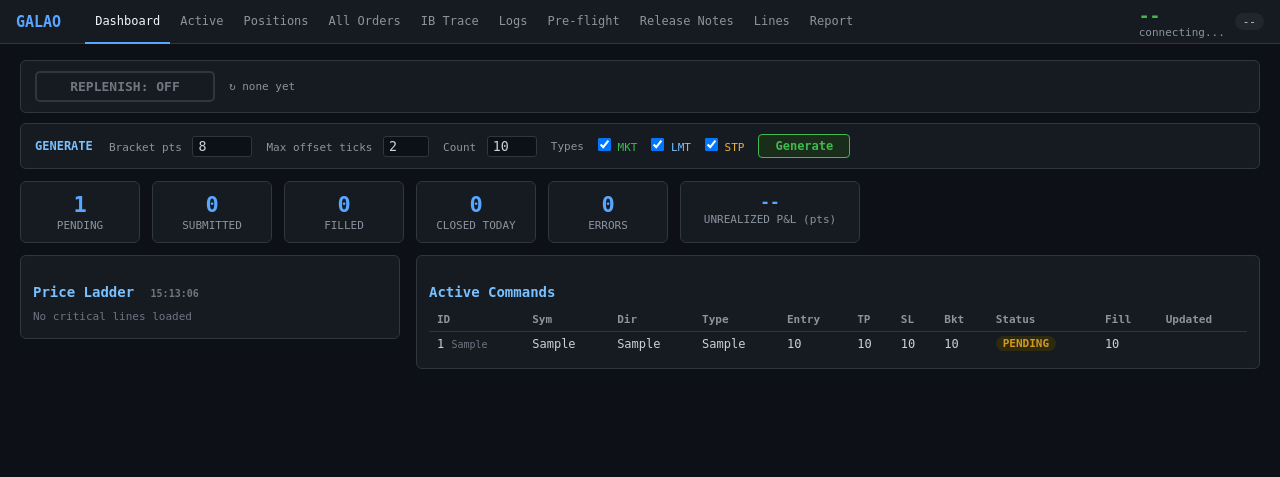
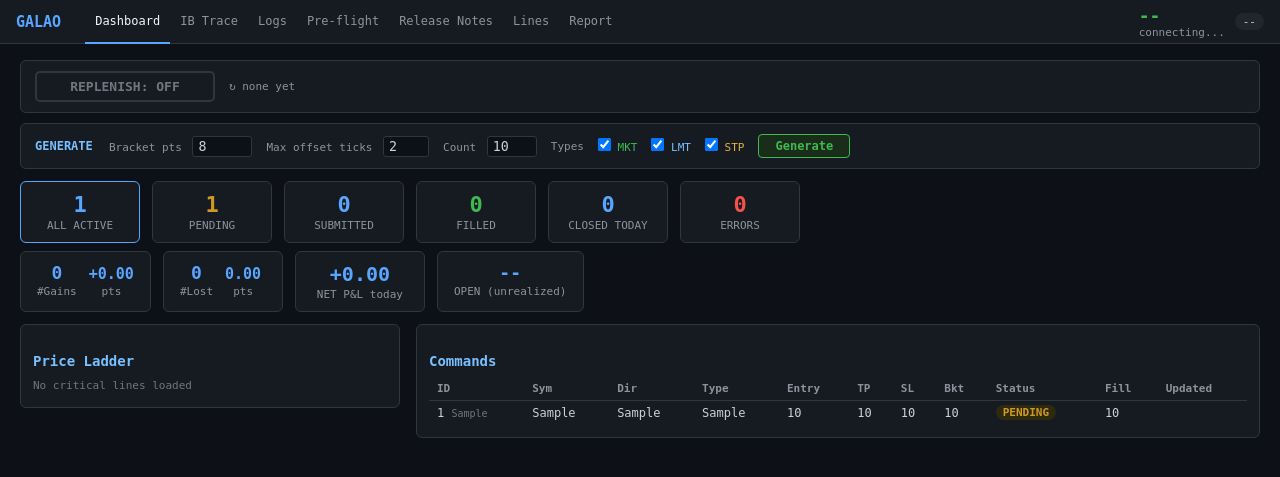
Before and after one commit to orengavish/galgo2006, a Flask app: page / in a window 1280 px wide. Shown: the top 477 px of the page. Run offline with Flask 3, Linux system fonts and the light colour scheme; tables that the repository leaves empty hold one stand-in row (values such as "Sample post"); data that the repository does not hold is empty.

Commit message:
Dashboard: filter buttons, P&L breakdown, remove Active/All Orders tabs
- Remove Active and All Orders nav tabs (dashboard covers both)
- Stat cards are now clickable filter buttons for the commands table;
  active filter shown as label with ✕ clear button
- P&L row: #Gains/+pts, #Lost/-pts, NET today, OPEN unrealized (green/red)
- api/stats: fix unrealized P&L from FILLED commands (positions table was
  empty); add pnl_today {wins, gains, losses, loss_total, net} from
  completed_trades

Co-Authored-By: Claude Sonnet 4.6 <noreply@anthropic.com>

```diff
--- a/trader/visualizer/app.py
+++ b/trader/visualizer/app.py
@@ -111,11 +111,12 @@ def api_session_state():
 
 @app.route("/api/stats")
 def api_stats():
+    today = datetime.now(timezone.utc).strftime("%Y-%m-%d")
+
     with get_db(_get_db_path()) as con:
-        rows = con.execute(
+        status_rows = con.execute(
             "SELECT status, COUNT(*) as cnt FROM commands GROUP BY status"
         ).fetchall()
-        today = datetime.now(timezone.utc).strftime("%Y-%m-%d")
         closed_today = con.execute(
             "SELECT COUNT(*) FROM commands WHERE status='CLOSED'"
             " AND date(updated_at)=?", (today,)
@@ -124,32 +125,17 @@ def api_stats():
             "SELECT COUNT(*) FROM commands WHERE status IN ('ERROR','RECONCILE_REQUIRED')"
         ).fetchone()[0]
 
-        # Unrealized P&L from open positions
-        positions = _rows_to_list(con.execute(
-            "SELECT * FROM positions WHERE status='OPEN'"
+        # Unrealized P&L — read from FILLED commands (positions table not populated)
+        filled_cmds = _rows_to_list(con.execute(
+            "SELECT direction, fill_price, quantity FROM commands WHERE status='FILLED'"
         ).fetchall())
 
-    counts = {r["status"]: r["cnt"] for r in rows}
-    counts["CLOSED"] = closed_today
-    counts["ERROR"]  = errors
+        # Realized P&L today from completed_trades
+        pnl_today_rows = _rows_to_list(con.execute(
+            "SELECT pnl_points FROM completed_trades WHERE date(exit_time)=?", (today,)
+        ).fetchall())
 
-    try:
-        from visualizer.price_feed import get_latest
-        price, _ = get_latest()
-    except Exception:
-        price = None
-
-    pnl = None
-    if price and positions:
-        pnl = sum(
-            (price - p["entry_price"]) * p["quantity"] if p["direction"] == "BUY"
-            else (p["entry_price"] - price) * p["quantity"]
-            for p in positions
-        )
-    counts["unrealized_pnl"] = round(pnl, 2) if pnl is not None else None
-
-    # ── Replenish stats (commands with parent_command_id set) ──────────────
-    with get_db(_get_db_path()) as con:
+        # Replenish stats
         rp_rows = con.execute(
             "SELECT status, COUNT(*) as cnt FROM commands"
             " WHERE parent_command_id IS NOT NULL GROUP BY status"
@@ -158,19 +144,52 @@ def api_stats():
             "SELECT COUNT(*) FROM commands WHERE parent_command_id IS NOT NULL"
         ).fetchone()[0]
         rp_closed_pnl = con.execute(
-            "SELECT SUM(pnl_points) FROM commands"
-            " WHERE parent_command_id IS NOT NULL AND status='CLOSED'"
+            "SELECT SUM(ct.pnl_points) FROM completed_trades ct"
+            " JOIN commands c ON c.id = ct.command_id"
+            " WHERE c.parent_command_id IS NOT NULL"
         ).fetchone()[0]
 
+    counts = {r["status"]: r["cnt"] for r in status_rows}
+    counts["CLOSED"] = closed_today
+    counts["ERROR"]  = errors
+
+    # ── Unrealized P&L ────────────────────────────────────────────────────
+    try:
+        from visualizer.price_feed import get_latest
+        price, _ = get_latest()
+    except Exception:
+        price = None
+
+    unrealized = None
+    if price and filled_cmds:
+        unrealized = sum(
+            (price - c["fill_price"]) * c["quantity"] if c["direction"] == "BUY"
+            else (c["fill_price"] - price) * c["quantity"]
+            for c in filled_cmds if c["fill_price"] is not None
+        )
+    counts["unrealized_pnl"] = round(unrealized, 2) if unrealized is not None else None
+
+    # ── Realized P&L today breakdown ──────────────────────────────────────
+    wins   = [r["pnl_points"] for r in pnl_today_rows if r["pnl_points"] > 0]
+    losses = [r["pnl_points"] for r in pnl_today_rows if r["pnl_points"] <= 0]
+    counts["pnl_today"] = {
+        "wins":       len(wins),
+        "gains":      round(sum(wins), 2)   if wins   else 0.0,
+        "losses":     len(losses),
+        "loss_total": round(sum(losses), 2) if losses else 0.0,
+        "net":        round(sum(r["pnl_points"] for r in pnl_today_rows), 2) if pnl_today_rows else 0.0,
+    }
+
+    # ── Replenish stats ───────────────────────────────────────────────────
     rp_by_status = {r["status"]: r["cnt"] for r in rp_rows}
     counts["replenish"] = {
-        "total":    rp_total,
-        "pending":  rp_by_status.get("PENDING", 0),
+        "total":     rp_total,
+        "pending":   rp_by_status.get("PENDING", 0),
         "submitted": rp_by_status.get("SUBMITTED", 0) + rp_by_status.get("SUBMITTING", 0),
-        "filled":   rp_by_status.get("FILLED", 0),
-        "closed":   rp_by_status.get("CLOSED", 0),
-        "error":    rp_by_status.get("ERROR", 0),
-        "pnl":      round(rp_closed_pnl, 2) if rp_closed_pnl is not None else None,
+        "filled":    rp_by_status.get("FILLED", 0),
+        "closed":    rp_by_status.get("CLOSED", 0),
+        "error":     rp_by_status.get("ERROR", 0),
+        "pnl":       round(rp_closed_pnl, 2) if rp_closed_pnl is not None else None,
     }
 
     return jsonify(counts)
--- a/trader/visualizer/templates/base.html
+++ b/trader/visualizer/templates/base.html
@@ -108,9 +108,6 @@
 <div id="topbar">
   <span class="logo">GALAO</span>
   <a href="/"           class="{% if active=='dashboard'    %}active{% endif %}">Dashboard</a>
-  <a href="/active"     class="{% if active=='active'       %}active{% endif %}">Active</a>
-  <a href="/positions"  class="{% if active=='positions'    %}active{% endif %}">Positions</a>
-  <a href="/orders"     class="{% if active=='orders'       %}active{% endif %}">All Orders</a>
   <a href="/ib-trace"   class="{% if active=='ib_trace'     %}active{% endif %}">IB Trace</a>
   <a href="/logs"       class="{% if active=='logs'         %}active{% endif %}">Logs</a>
   <a href="/preflight"  class="{% if active=='preflight'    %}active{% endif %}">Pre-flight</a>
--- a/trader/visualizer/templates/dashboard.html
+++ b/trader/visualizer/templates/dashboard.html
@@ -59,15 +59,43 @@
   </div>
 </div>
 
+<!-- Status filter buttons -->
+<div class="card-row" style="margin-bottom:8px" id="filter-bar">
+  <div class="stat-card" id="fc-all"       onclick="setFilter(null)"       style="cursor:pointer;border-color:#58a6ff">
+    <div class="val" id="s-all">--</div><div class="lbl">ALL ACTIVE</div></div>
+  <div class="stat-card" id="fc-pending"   onclick="setFilter('PENDING')"   style="cursor:pointer">
+    <div class="val" id="s-pending" style="color:#d29922">--</div><div class="lbl">PENDING</div></div>
+  <div class="stat-card" id="fc-submitted" onclick="setFilter('SUBMITTED')" style="cursor:pointer">
+    <div class="val" id="s-submitted" style="color:#58a6ff">--</div><div class="lbl">SUBMITTED</div></div>
+  <div class="stat-card" id="fc-filled"    onclick="setFilter('FILLED')"    style="cursor:pointer">
+    <div class="val" id="s-filled" style="color:#3fb950">--</div><div class="lbl">FILLED</div></div>
+  <div class="stat-card" id="fc-closed"    onclick="setFilter('CLOSED')"    style="cursor:pointer">
+    <div class="val" id="s-closed">--</div><div class="lbl">CLOSED TODAY</div></div>
+  <div class="stat-card" id="fc-error"     onclick="setFilter('ERROR')"     style="cursor:pointer">
+    <div class="val" id="s-errors" style="color:#f85149">--</div><div class="lbl">ERRORS</div></div>
+</div>
+
+<!-- P&L row: realized today + unrealized open -->
 <div class="card-row" style="margin-bottom:12px">
-  <div class="stat-card"><div class="val" id="s-pending">--</div><div class="lbl">PENDING</div></div>
-  <div class="stat-card"><div class="val" id="s-submitted">--</div><div class="lbl">SUBMITTED</div></div>
-  <div class="stat-card"><div class="val" id="s-filled">--</div><div class="lbl">FILLED</div></div>
-  <div class="stat-card"><div class="val" id="s-closed">--</div><div class="lbl">CLOSED TODAY</div></div>
-  <div class="stat-card"><div class="val" id="s-errors">--</div><div class="lbl">ERRORS</div></div>
-  <div class="stat-card" style="min-width:180px">
-    <div class="val" id="s-pnl" style="font-size:16px">--</div>
-    <div class="lbl">UNREALIZED P&L (pts)</div>
+  <div class="stat-card">
+    <div style="display:flex;gap:12px;align-items:baseline">
+      <div><div class="val pnl-pos" id="s-wins" style="font-size:18px">--</div><div class="lbl">#Gains</div></div>
+      <div><div class="val pnl-pos" id="s-gains" style="font-size:15px">--</div><div class="lbl">pts</div></div>
+    </div>
+  </div>
+  <div class="stat-card">
+    <div style="display:flex;gap:12px;align-items:baseline">
+      <div><div class="val pnl-neg" id="s-losses" style="font-size:18px">--</div><div class="lbl">#Lost</div></div>
+      <div><div class="val pnl-neg" id="s-loss-total" style="font-size:15px">--</div><div class="lbl">pts</div></div>
+    </div>
+  </div>
+  <div class="stat-card" style="min-width:130px">
+    <div class="val" id="s-net" style="font-size:20px">--</div>
+    <div class="lbl">NET P&L today</div>
+  </div>
+  <div class="stat-card" style="min-width:130px">
+    <div class="val" id="s-pnl" style="font-size:18px">--</div>
+    <div class="lbl">OPEN (unrealized)</div>
   </div>
 </div>
 
@@ -83,7 +111,10 @@
 
   <!-- ── Active commands ───────────────────────────────────────── -->
   <div class="card" style="flex:1;overflow-x:auto">
-    <h2>Active Commands</h2>
+    <h2>Commands &nbsp;<span id="filter-label" style="font-size:11px;color:#58a6ff"></span>
+      <span id="filter-clear" onclick="setFilter(null)"
+        style="display:none;font-size:11px;color:#8b949e;cursor:pointer;margin-left:6px">✕ clear</span>
+    </h2>
     <table>
       <thead><tr>
         <th>ID</th><th>Sym</th><th>Dir</th><th>Type</th>
@@ -119,39 +150,93 @@ function activeRow(r){
   </tr>`;
 }
 
-autoRefreshTable(
-  '/api/commands?status_in=PENDING,SUBMITTING,SUBMITTED,FILLED&limit=30',
-  'active-tbody', activeRow, 5000
-);
+// ── Filter logic ────────────────────────────────────────────────────────────
+let _activeFilter = null;
+const _filterUrls = {
+  null:      '/api/commands?status_in=PENDING,SUBMITTING,SUBMITTED,FILLED&limit=100',
+  PENDING:   '/api/commands?status=PENDING&limit=100',
+  SUBMITTED: '/api/commands?status_in=SUBMITTED,SUBMITTING&limit=100',
+  FILLED:    '/api/commands?status=FILLED&limit=100',
+  CLOSED:    '/api/commands?status=CLOSED&limit=100',
+  ERROR:     '/api/commands?status_in=ERROR,RECONCILE_REQUIRED&limit=100',
+};
+const _filterCardIds = {
+  null: 'fc-all', PENDING:'fc-pending', SUBMITTED:'fc-submitted',
+  FILLED:'fc-filled', CLOSED:'fc-closed', ERROR:'fc-error'
+};
+
+function setFilter(f){
+  if(f === _activeFilter){ f = null; } // toggle off
+  _activeFilter = f;
+
+  // Update card highlights
+  Object.entries(_filterCardIds).forEach(([k, id]) => {
+    const el = document.getElementById(id);
+    if(!el) return;
+    el.style.borderColor = (String(k) === String(f) || (k==='null' && f===null))
+      ? '#58a6ff' : '#30363d';
+  });
+
+  // Filter label
+  const lbl   = document.getElementById('filter-label');
+  const clear  = document.getElementById('filter-clear');
+  lbl.textContent  = f ? `SHOWING: ${f}` : '';
+  clear.style.display = f ? 'inline' : 'none';
+
+  refreshCommands();
+}
+
+function refreshCommands(){
+  const url = _filterUrls[_activeFilter] || _filterUrls[null];
+  fetch(url).then(r=>r.json()).then(rows=>{
+    document.getElementById('active-tbody').innerHTML = rows.map(activeRow).join('');
+  });
+}
+refreshCommands();
+setInterval(refreshCommands, 5000);
+
+// ── Stats ────────────────────────────────────────────────────────────────────
+function pts(v){ return v != null ? (v>=0?'+':'')+v.toFixed(2) : '--'; }
 
 function refreshStats(){
   fetch('/api/stats').then(r=>r.json()).then(d=>{
+    const active = (d.PENDING||0)+(d.SUBMITTED||0)+(d.SUBMITTING||0)+(d.FILLED||0);
+    document.getElementById('s-all').textContent       = active;
     document.getElementById('s-pending').textContent   = d.PENDING   || 0;
     document.getElementById('s-submitted').textContent = (d.SUBMITTED||0)+(d.SUBMITTING||0);
     document.getElementById('s-filled').textContent    = d.FILLED    || 0;
     document.getElementById('s-closed').textContent    = d.CLOSED    || 0;
     document.getElementById('s-errors').textContent    = d.ERROR     || 0;
+
+    // P&L today
+    const p = d.pnl_today || {};
+    document.getElementById('s-wins').textContent       = p.wins   ?? '--';
+    document.getElementById('s-gains').textContent      = p.gains  != null ? '+'+p.gains.toFixed(2) : '--';
+    document.getElementById('s-losses').textContent     = p.losses  ?? '--';
+    document.getElementById('s-loss-total').textContent = p.loss_total != null ? p.loss_total.toFixed(2) : '--';
+    const netEl = document.getElementById('s-net');
+    netEl.textContent = pts(p.net ?? null);
+    netEl.className   = 'val ' + ((p.net??0) > 0 ? 'pnl-pos' : (p.net??0) < 0 ? 'pnl-neg' : '');
+
+    // Unrealized
     const pnl = d.unrealized_pnl;
-    const el = document.getElementById('s-pnl');
-    el.textContent = pnl != null ? (pnl >= 0 ? '+' : '') + pnl.toFixed(2) : '--';
-    el.className = 'val ' + (pnl > 0 ? 'pnl-pos' : pnl < 0 ? 'pnl-neg' : '');
+    const pnlEl = document.getElementById('s-pnl');
+    pnlEl.textContent = pts(pnl);
+    pnlEl.className   = 'val ' + (pnl > 0 ? 'pnl-pos' : pnl < 0 ? 'pnl-neg' : '');
 
-    // ── Replenish stats ────────────────────────────────────────────────
+    // Replenish
     const rp = d.replenish || {};
-    document.getElementById('rp-total').textContent   = rp.total ? `↻ total: ${rp.total}` : '↻ none yet';
-    document.getElementById('rp-pending').textContent  = rp.pending   ? `${rp.pending} pending`   : '';
-    document.getElementById('rp-submitted').textContent= rp.submitted ? `${rp.submitted} submitted`: '';
-    document.getElementById('rp-filled').textContent   = rp.filled    ? `${rp.filled} filled`     : '';
-    document.getElementById('rp-closed').textContent   = rp.closed    ? `${rp.closed} closed`     : '';
-    document.getElementById('rp-error').textContent    = rp.error     ? `${rp.error} err`         : '';
-    const rpPnl = rp.pnl;
-    const rpEl  = document.getElementById('rp-pnl');
-    if(rpPnl != null && rp.closed > 0){
-      rpEl.textContent  = (rpPnl >= 0 ? '+' : '') + rpPnl.toFixed(2) + ' pts';
-      rpEl.style.color  = rpPnl >= 0 ? '#3fb950' : '#f85149';
-    } else {
-      rpEl.textContent = '';
-    }
+    document.getElementById('rp-total').textContent    = rp.total ? `↻ total: ${rp.total}` : '↻ none yet';
+    document.getElementById('rp-pending').textContent   = rp.pending   ? `${rp.pending} pending`    : '';
+    document.getElementById('rp-submitted').textContent = rp.submitted ? `${rp.submitted} submitted` : '';
+    document.getElementById('rp-filled').textContent    = rp.filled    ? `${rp.filled} filled`      : '';
+    document.getElementById('rp-closed').textContent    = rp.closed    ? `${rp.closed} closed`      : '';
+    document.getElementById('rp-error').textContent     = rp.error     ? `${rp.error} err`          : '';
+    const rpEl = document.getElementById('rp-pnl');
+    if(rp.pnl != null && rp.closed > 0){
+      rpEl.textContent = pts(rp.pnl) + ' pts';
+      rpEl.style.color = rp.pnl >= 0 ? '#3fb950' : '#f85149';
+    } else { rpEl.textContent = ''; }
   });
 }
 refreshStats();
```
